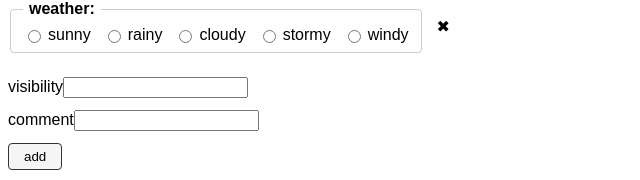
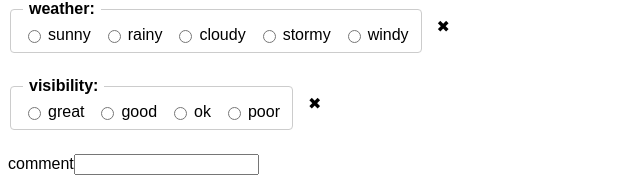
Before and after one commit to mykola-lp/fs-typescript, a React (Vite) app in the folder flightdiaries/frontend/: page / in a window 1280 px wide. Shown: the part 125-305 px from the top of the page, without its empty margins (0-640 px from the left). Built offline with nearby package versions, Linux system fonts and the light colour scheme; no server answers.

Commit message:
add controlled visibility radio group

```diff
--- a/flightdiaries/frontend/src/App.tsx
+++ b/flightdiaries/frontend/src/App.tsx
@@ -169,9 +169,68 @@ function App() {
           <span className="validity"></span>
         </div>
 
-        <div>
-          visibility
-          <input value={visibility} onChange={(event) => setVisibility(event.target.value)} />
+        <div className="form-field">
+          <fieldset>
+            <legend>visibility:</legend>
+
+            <div>
+              <input
+                type="radio"
+                id="great"
+                name="visibility"
+                value="great"
+                required
+                checked={visibility === 'great'}
+                onChange={(event) => setVisibility(event.target.value)}
+              />
+
+              <label htmlFor="great">great</label>
+            </div>
+
+            <div>
+              <input
+                type="radio"
+                id="good"
+                name="visibility"
+                value="good"
+                required
+                checked={visibility === 'good'}
+                onChange={(event) => setVisibility(event.target.value)}
+              />
+
+              <label htmlFor="good">good</label>
+            </div>
+
+            <div>
+              <input
+                type="radio"
+                id="ok"
+                name="visibility"
+                value="ok"
+                required
+                checked={visibility === 'ok'}
+                onChange={(event) => setVisibility(event.target.value)}
+              />
+
+              <label htmlFor="ok">ok</label>
+            </div>
+
+            <div>
+              <input
+                type="radio"
+                id="poor"
+                name="visibility"
+                value="poor"
+                required
+                checked={visibility === 'poor'}
+                onChange={(event) => setVisibility(event.target.value)}
+              />
+
+              <label htmlFor="poor">poor</label>
+            </div>
+          </fieldset>
+
+          <span className="validity"></span>
         </div>
 
         <div>
```
